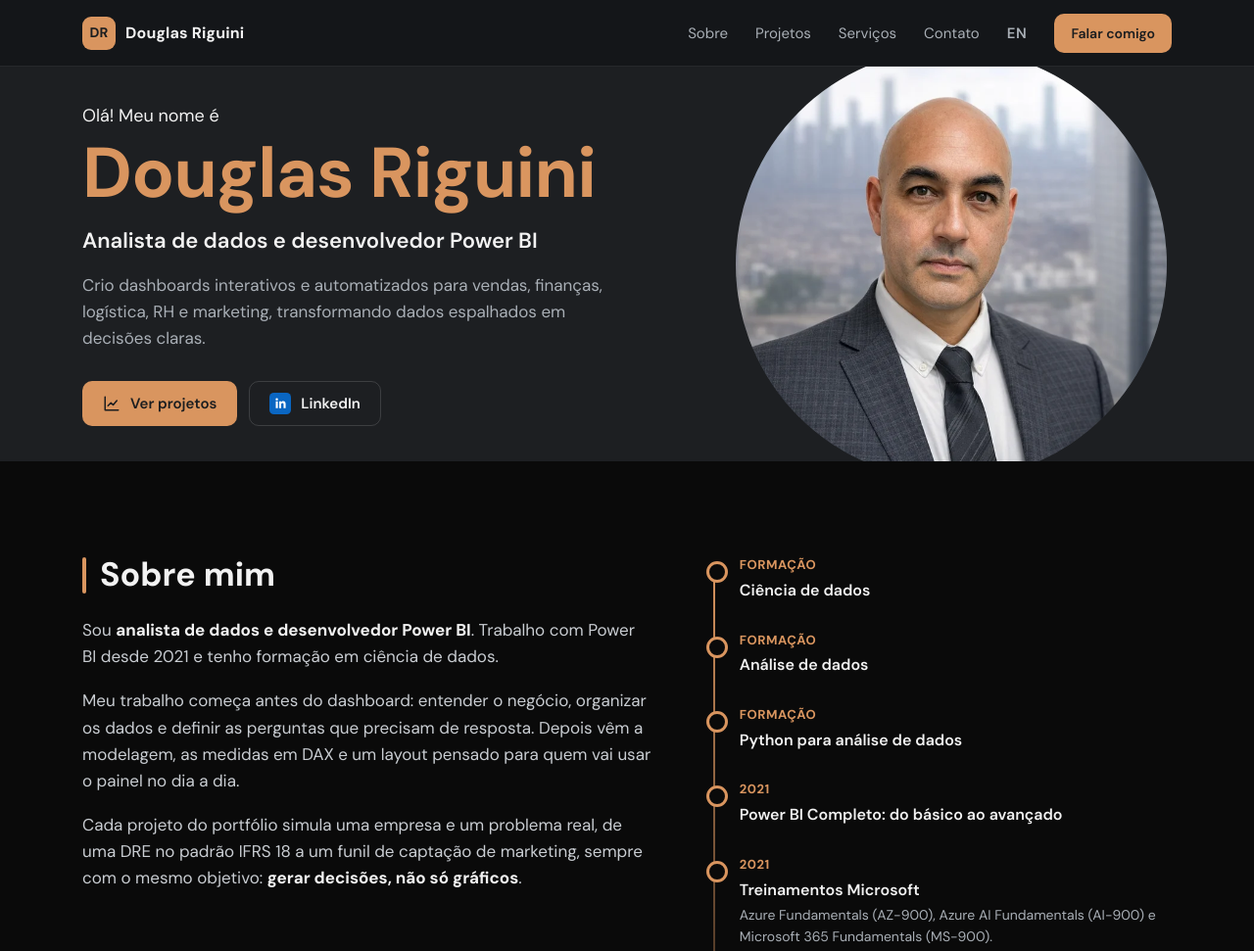
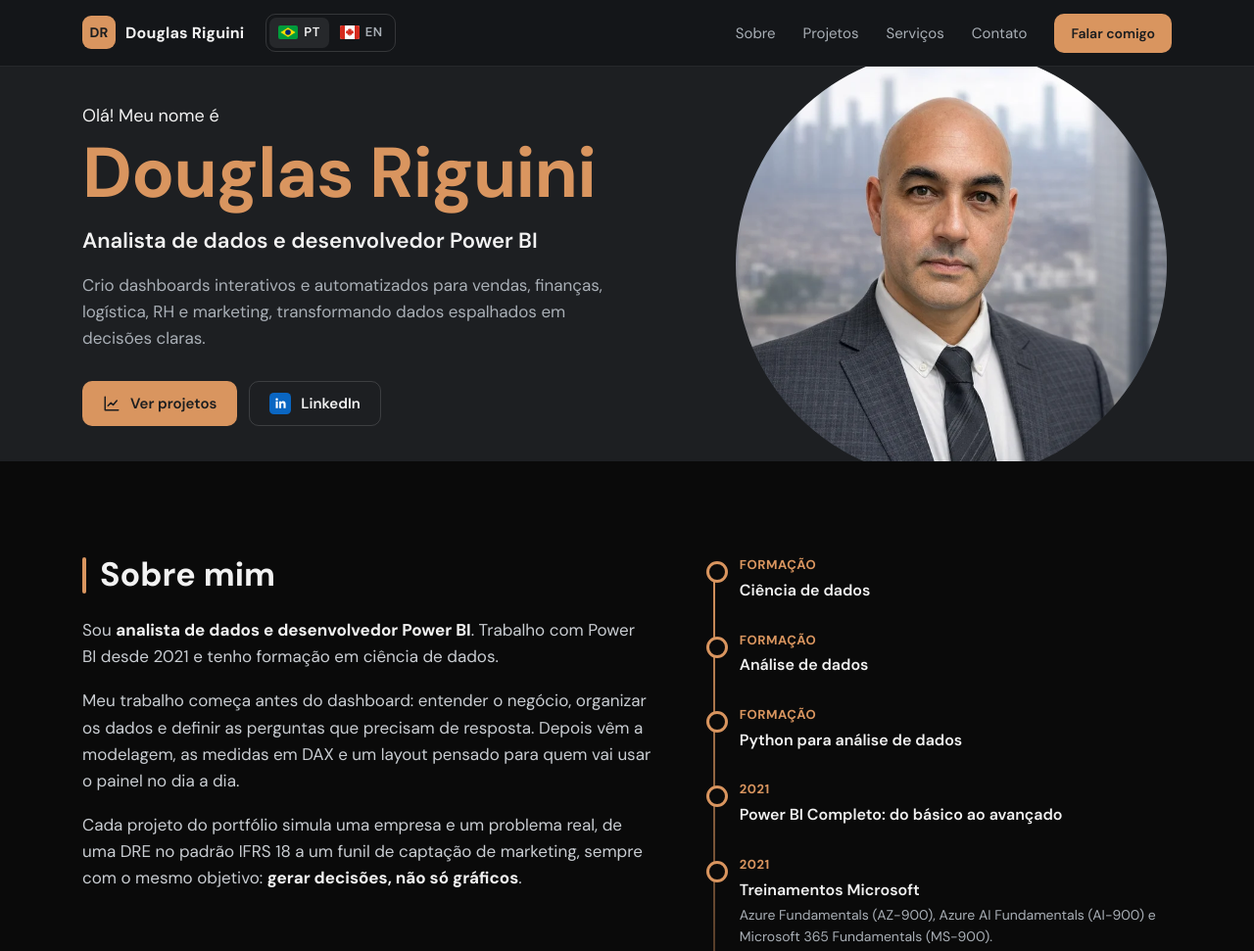
Before and after one commit to Riguini/Riguini.github.io, a plain HTML site: page index.html in a window 1280 px wide. Shown: the top 971 px of the page at 98% size. Drawn offline with Linux system fonts and the light colour scheme.

Commit message:
Seletor de idioma com bandeiras ao lado do nome
Co-Authored-By: Claude Opus 5.5 <noreply@anthropic.com>
Claude-Session: https://claude.ai/code/session_01KRLcETGFSV5dZdy7bXPMUF

```diff
--- a/index.html
+++ b/index.html
@@ -61,7 +61,13 @@ a{color:inherit}
 .nav a{text-decoration:none;color:var(--mu);font-size:15px;transition:color .2s}
 .nav a:hover{color:var(--tx)}
 .nav .btn{min-height:40px;padding:0 16px;font-size:14px;color:var(--ink)}
-.lang{font-weight:600;letter-spacing:.04em}
+.hl{display:flex;align-items:center;gap:22px}
+.langsw{display:flex;gap:2px;padding:3px;border:1px solid var(--line2);border-radius:10px}
+.langsw a{display:flex;align-items:center;gap:6px;padding:5px 9px;border-radius:7px;font-size:13px;font-weight:600;letter-spacing:.04em;text-decoration:none;color:var(--mu)}
+.langsw a svg{width:20px;height:14px;flex:none}
+.langsw a.on{background:rgba(255,255,255,.08);color:var(--tx)}
+.langsw a:not(.on):hover{color:var(--tx)}
+@media (max-width:420px){.hl{gap:12px}.brand span:last-child{display:none}}
 .menu-btn{display:none;background:none;border:1px solid var(--line2);color:var(--tx);border-radius:10px;width:44px;height:44px;cursor:pointer}
 
 /* hero */
@@ -279,7 +285,10 @@ dialog::backdrop{background:rgba(0,0,0,.78);backdrop-filter:blur(4px)}
 
 <header class="hdr" id="hdr">
   <div class="wrap">
-    <a class="brand" href="#topo" aria-label="Douglas Riguini, início"><span class="brand-mk">DR</span><span>Douglas Riguini</span></a>
+    <div class="hl">
+      <a class="brand" href="#topo" aria-label="Douglas Riguini, início"><span class="brand-mk">DR</span><span>Douglas Riguini</span></a>
+      <div class="langsw" role="group" aria-label="Idioma / Language"><a class="on" href="./" hreflang="pt-BR" lang="pt-BR" aria-current="true"><svg viewBox="0 0 20 14" aria-hidden="true"><rect width="20" height="14" rx="2" fill="#009C3B"/><path d="M10 2.2L17.6 7 10 11.8 2.4 7z" fill="#FEDF00"/><circle cx="10" cy="7" r="2.8" fill="#002776"/></svg>PT</a><a href="en/" hreflang="en" lang="en"><svg viewBox="0 0 20 14" aria-hidden="true"><rect width="20" height="14" rx="2" fill="#fff"/><path d="M0 2a2 2 0 0 1 2-2h3v14H2a2 2 0 0 1-2-2zM15 0h3a2 2 0 0 1 2 2v10a2 2 0 0 1-2 2h-3z" fill="#D52B1E"/><path d="M10 2.6l.75 1.45 1.2-.45-.4 2.05 1.25-.65.3.8 1.05-.25-.55 1.55.55.4-2.15 1.35.2.85-1.85-.3V11h-.7V9.4l-1.85.3.2-.85L5.85 7.5l.55-.4-.55-1.55 1.05.25.3-.8 1.25.65-.4-2.05 1.2.45z" fill="#D52B1E"/></svg>EN</a></div>
+    </div>
     <button class="menu-btn" id="menuBtn" aria-label="Abrir menu" aria-expanded="false" aria-controls="nav">
       <svg width="20" height="20" viewBox="0 0 24 24" fill="none" stroke="currentColor" stroke-width="2" stroke-linecap="round" aria-hidden="true"><path d="M4 7h16M4 12h16M4 17h16"/></svg>
     </button>
@@ -288,7 +297,6 @@ dialog::backdrop{background:rgba(0,0,0,.78);backdrop-filter:blur(4px)}
       <a href="#projetos">Projetos</a>
       <a href="#servicos">Serviços</a>
       <a href="#contato">Contato</a>
-      <a class="lang" href="en/" hreflang="en" aria-label="English version">EN</a>
       <a class="btn btn-cu" href="#contato">Falar comigo</a>
     </nav>
   </div>
```
Also changed, not shown: en/index.html (+11 -3 lines).
